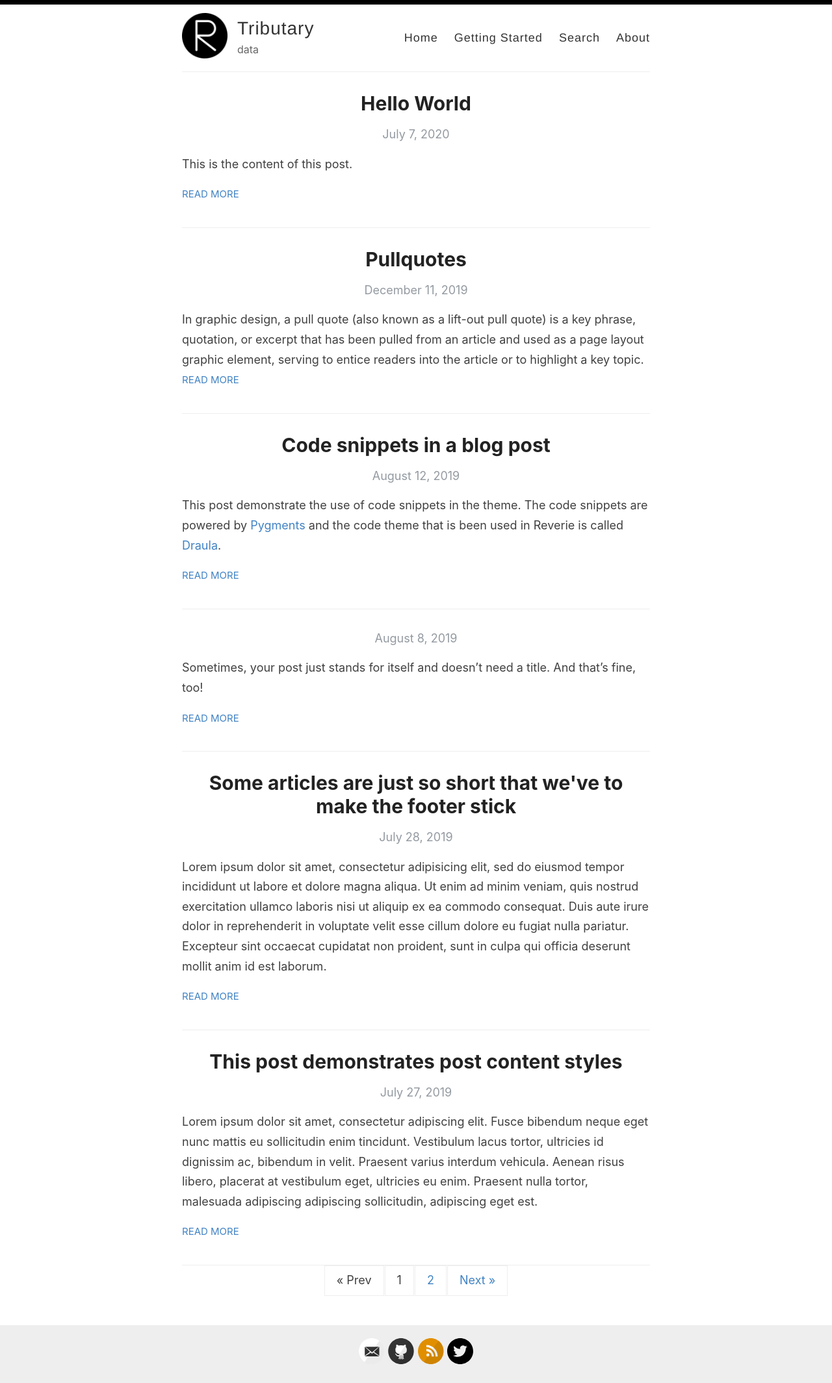
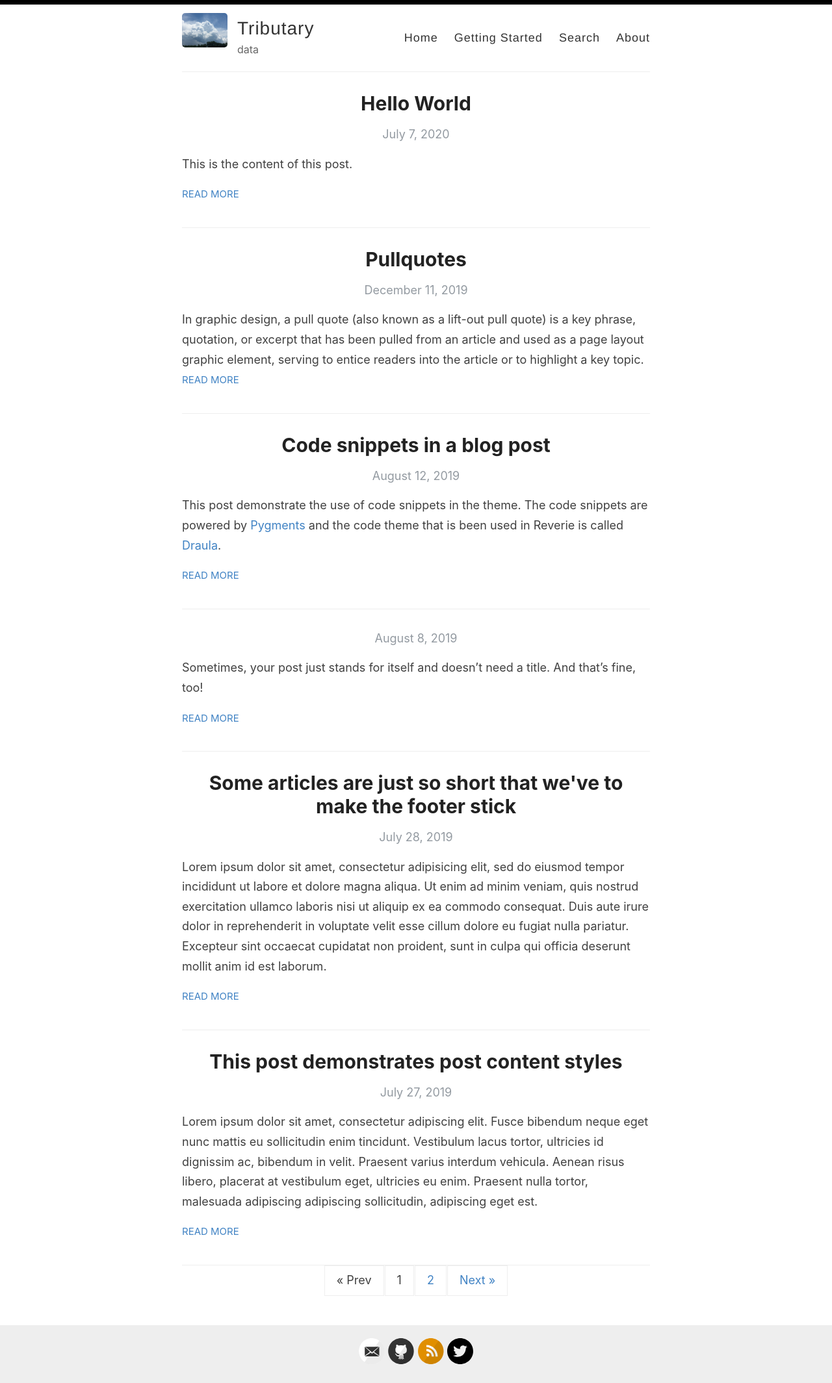
Before and after one commit to oroconnor/reverie, a Jekyll site: the page built from index.html, in a window 1280 px wide. Shown: the whole page at 65% size. Built offline with Jekyll 4.4.1, drawn with Linux system fonts in a browser that asks for light colours; the list of posts is cut into pages by our own code.

Commit message:
Changed Image to temp cloud

```diff
--- a/_config.yml
+++ b/_config.yml
@@ -12,7 +12,7 @@ author: Owen O'Connor
 description: data
 
 # URL of your avatar or profile pic (you could use your GitHub profile pic)
-avatar: /images/reverie.png
+avatar: /images/IMG_7409.jpeg
 
 #
 # Flags below are optional
```
